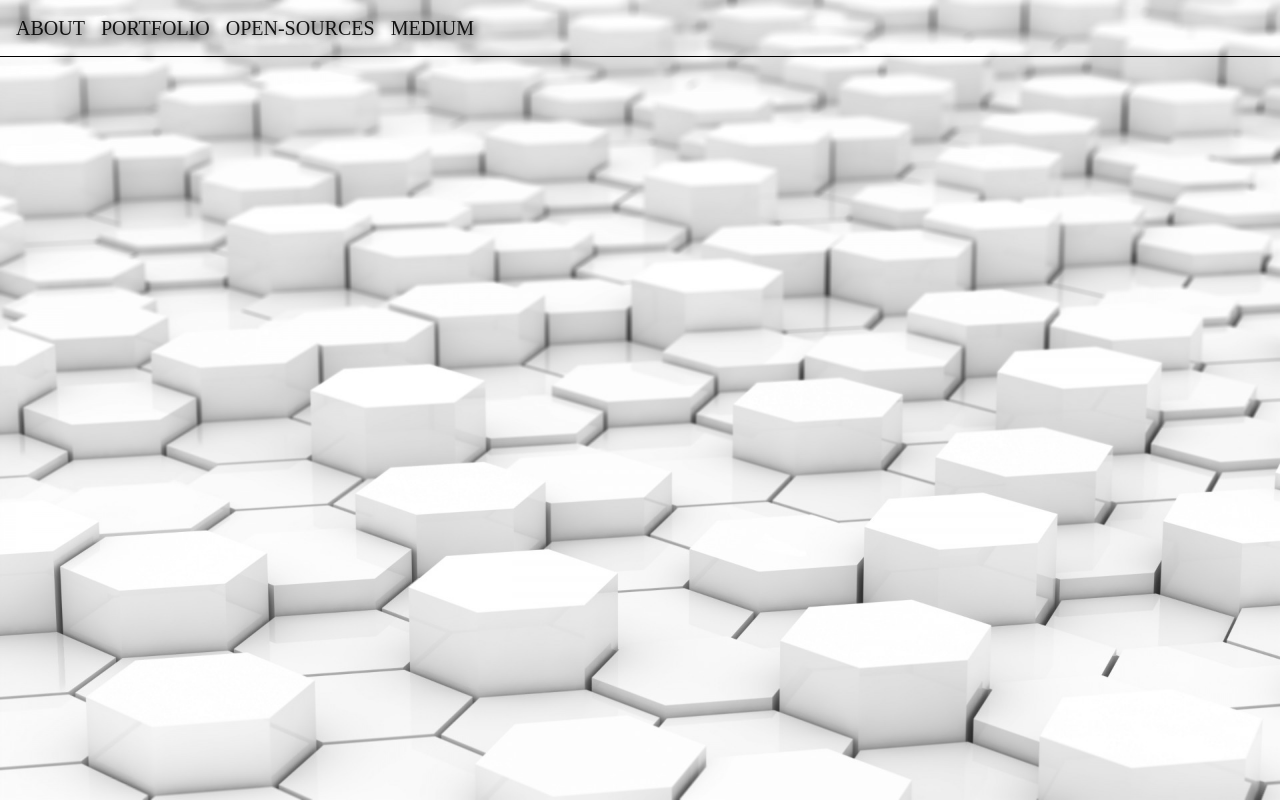
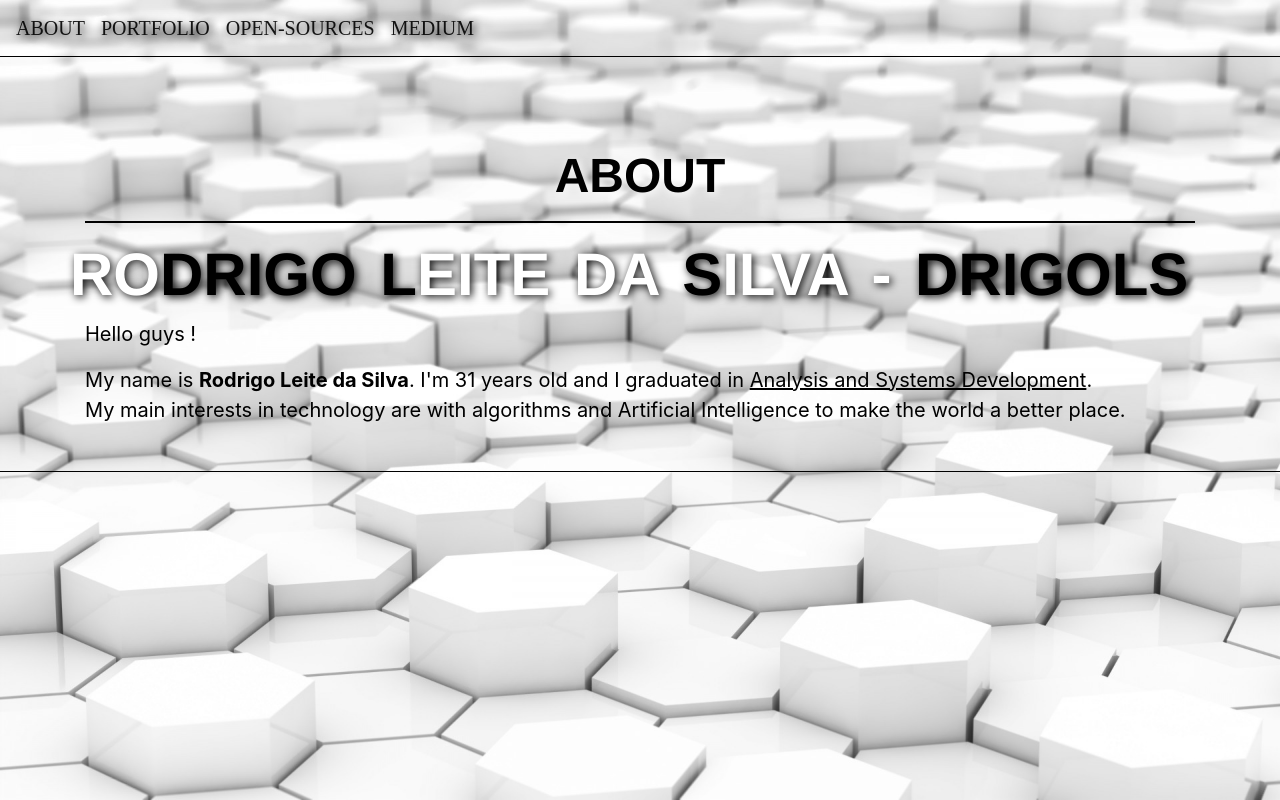
Before and after one commit to rodrigols89/rodrigols89.github.io, a React (Create React App) app: page / in a window 1280 px wide. Built offline with nearby package versions, Linux system fonts and the light colour scheme.

Commit message:
:rocket: Add About section

```diff
--- a/src/App.jsx
+++ b/src/App.jsx
@@ -1,6 +1,7 @@
 import React from 'react';
 
 import Navbar from './components/Navigation/Navbar';
+import About from './components/About/About';
 
 import './vendors/font-awesome/css/font-awesome.min.css';
 import './vendors/freelancer/freelancer.min.css';
@@ -11,6 +12,7 @@ function App() {
     <div className="App">
       <React.Fragment>
         <Navbar />
+        <About />
       </React.Fragment>
     </div>
   );
--- a/src/components/About/About.jsx
+++ b/src/components/About/About.jsx
@@ -0,0 +1,37 @@
+import React from 'react';
+
+import './About.scss';
+
+const About = () => {
+  return (
+    <section id="about">
+      <div class="container">
+
+        <div class="row">
+          <div class="col-lg-12 text-center">
+            <h2 class="section-title">About</h2>
+            <hr/>
+          </div>
+        </div>
+
+				<div class="row">
+					<div class="text-cover">
+						<h1 class="name">Ro<span class="drigols">drigo</span>  <span class="drigols">L</span>eite  da  <span class="drigols">S</span>ilva - <span class="drigols">drigols</span></h1>
+					</div>
+					<div class="col-lg-12">
+						<p>
+							Hello guys !
+						</p>
+						<p>
+							My name is <strong>Rodrigo Leite da Silva</strong>. I'm 31 years old and I graduated in <u>Analysis and Systems Development</u>. <br/>
+							My main interests in technology are with algorithms and Artificial Intelligence to make the world a better place.
+						</p>
+					</div>
+				</div>
+
+      </div>
+    </section>
+  )
+}
+
+export default About;
--- a/src/components/About/About.scss
+++ b/src/components/About/About.scss
@@ -10,3 +10,7 @@
   border-bottom: 1px solid $black;
   color: $black;
 }
+
+hr {
+  border: 1px solid #000000;
+}
--- /dev/null
+++ b/src/css/sass/layout/_cover.scss
@@ -0,0 +1,44 @@
+@import '../helpers/variables';
+
+/* ================ Cover image ================ */
+.cover{
+  display: table;
+  width: 100%; /* 100% width of the background */
+  margin-left: auto;
+  margin-right: auto;
+}
+
+
+/* ================ Estilo de texto ================ */
+.text-cover{
+  text-align: center; /* Centralized text */
+  color: $white;
+  display: table-cell;
+  vertical-align: middle;
+}
+
+
+.name{
+  display: block;
+  font-family: "Montserrat", "Helvetica Neue", Helvetica, Arial, sans-serif;
+  text-transform: uppercase;
+  font-weight: 700;
+  font-size: 3.75em;
+  text-shadow: 2px 2px 8px $black;
+  word-spacing: 7px;
+}
+
+
+.drigols{
+  color: $black;
+}
+
+
+.skills{
+  display: block;
+  color: $black;
+  font-family: "Montserrat", "Helvetica Neue", Helvetica, Arial, sans-serif;
+  font-size: 1.75em;
+  font-weight: 900;
+  text-shadow: 0px 0px 2px $black;
+}
```
